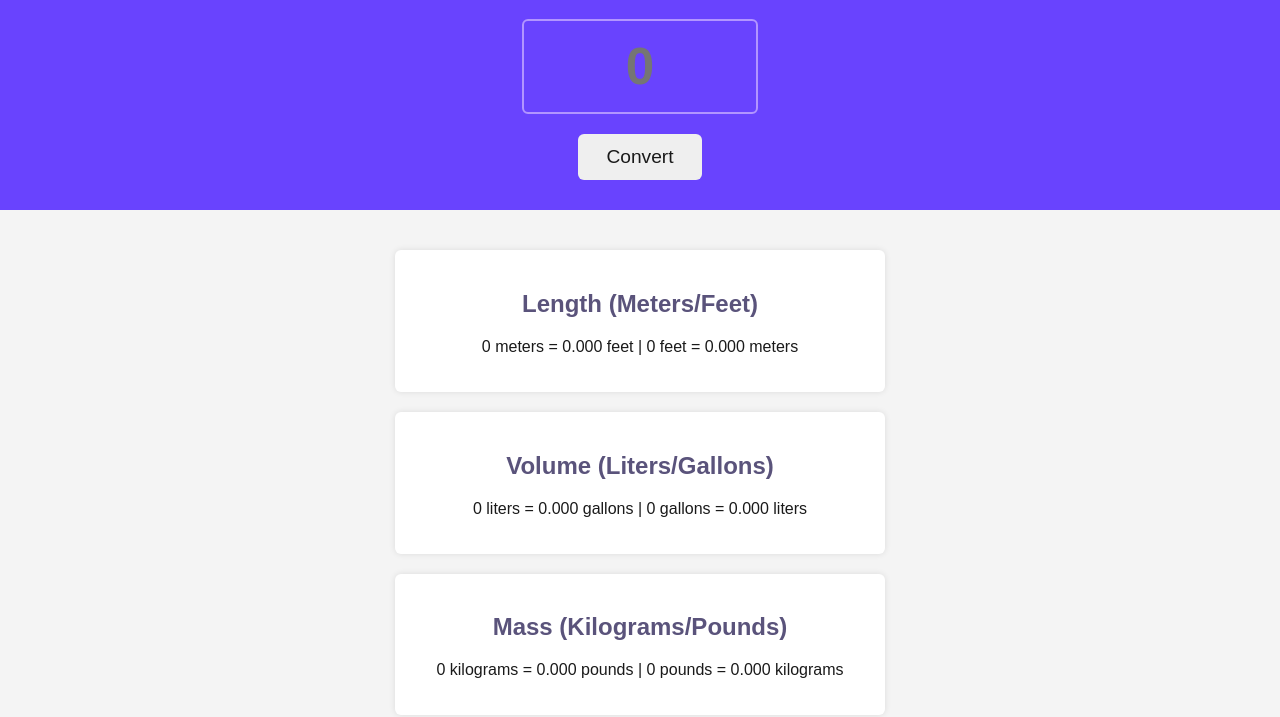
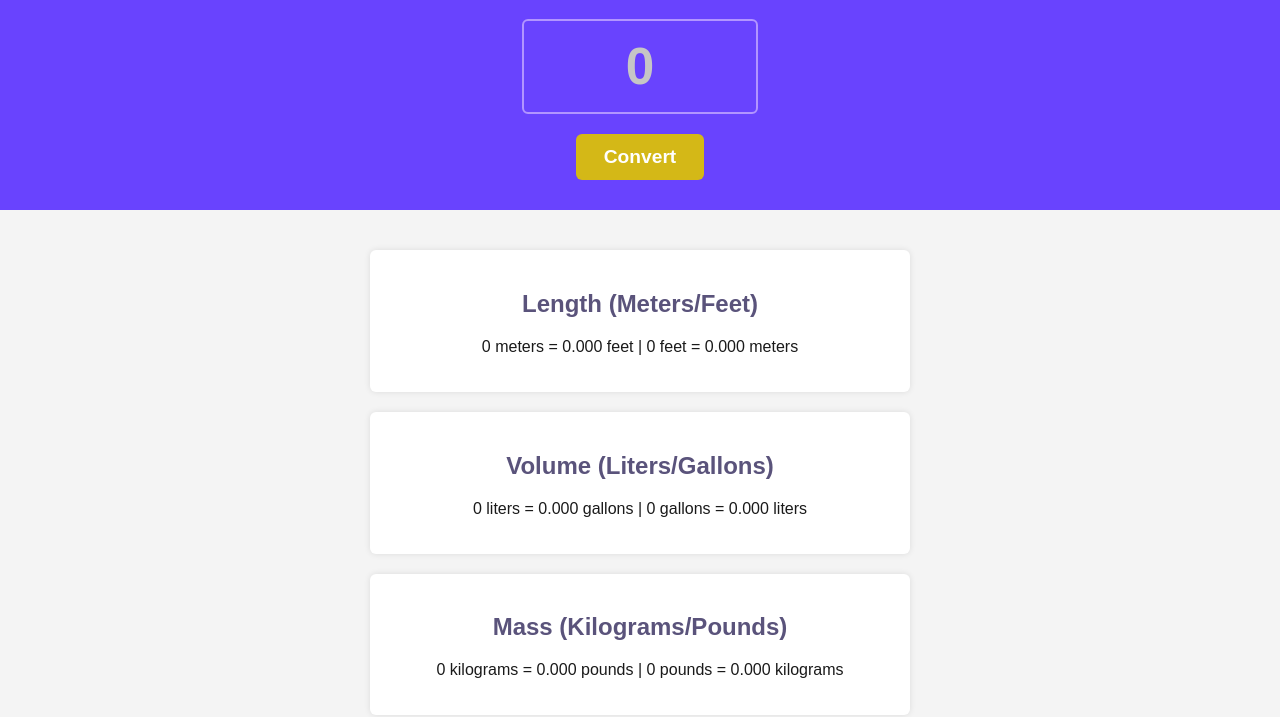
Before and after one commit to rushdina/scrimba-unit-converter-rush, a plain HTML site: page index.html in a window 1280 px wide. Shown: the part 91-808 px from the top of the page. Drawn offline with Linux system fonts and the light colour scheme.

Commit message:
Changed the button colour

```diff
--- a/styles.css
+++ b/styles.css
@@ -29,10 +29,16 @@ main {
   margin-bottom: 20px;
 }
 
+input::placeholder {
+  color: #c6c6c6;
+}
+
 #convert-btn {
   display: block;
   margin: auto;
-  color: #1a1a1a;
+  color: #fff;
+  font-weight: bold;
+  background-color: #d4b817;
   font-size: 1.2rem;
   padding: 12px 28px;
   border-radius: 6px;
@@ -42,15 +48,15 @@ main {
 }
 
 #convert-btn:hover {
-  background: #d4b817;
-  color: white;
+  background: #fff;
+  color: #6943fe;
 }
 
 .conversion-section {
   background: white;
   border-radius: 6px;
   box-shadow: 0 0 6px rgba(0, 0, 0, 0.1);
-  max-width: 450px;
+  max-width: 500px;
   margin: 20px auto;
   padding: 20px;
 }
```
